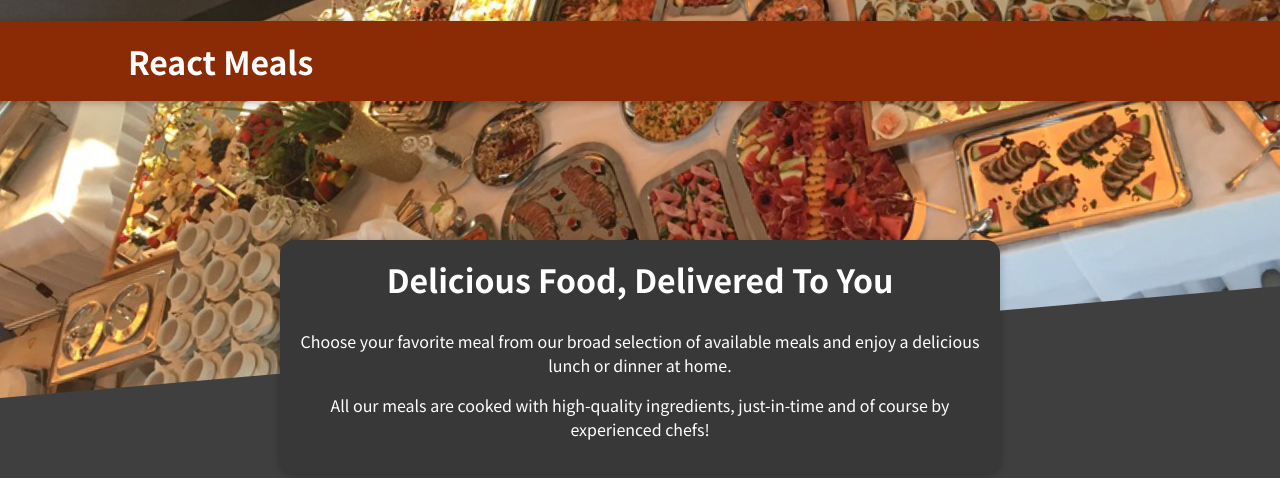
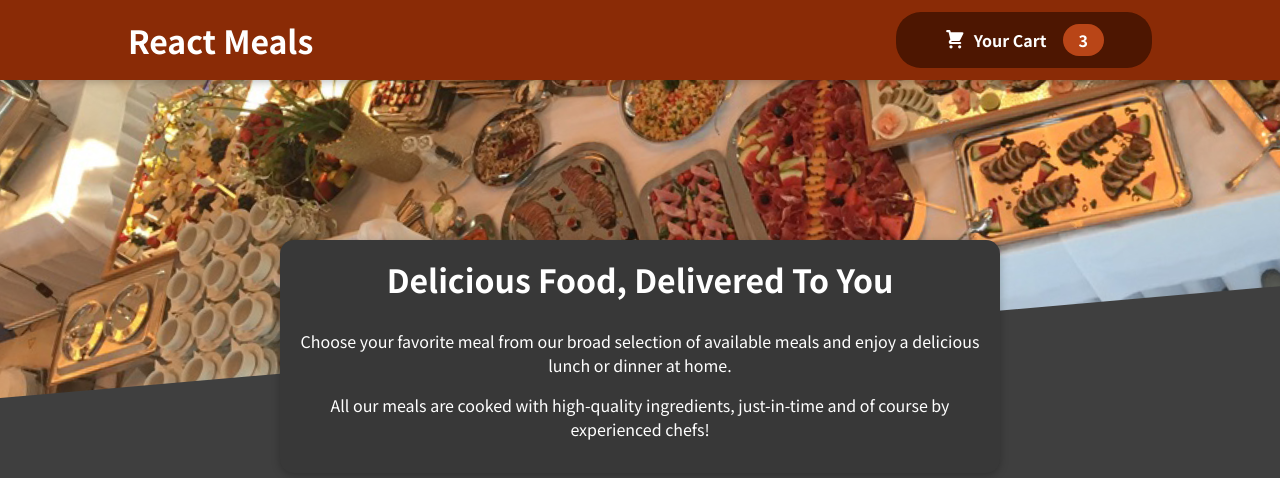
Before and after one commit to Phaedra144/food-order-app, a React (Create React App) app: page / in a window 1280 px wide. Shown: the top 478 px of the page. Built offline with nearby package versions, Linux system fonts and the light colour scheme.

Commit message:
add HeaderCartButton component

```diff
--- a/src/components/UI/Card.js
+++ b/src/components/UI/Card.js
@@ -1,7 +1,7 @@
-import './Card.css';
+import styles from './Card.module.css';
 
 function Card(props) {
-    const classes = 'card ' + props.className;
+    const classes = styles.card + ' ' + props.className;
     return (
         <div className={classes}>{props.children}</div>
     );
--- /dev/null
+++ b/src/components/header/CartIcon.js
@@ -0,0 +1,13 @@
+const CartIcon = () => {
+    return (
+      <svg
+        xmlns='http://www.w3.org/2000/svg'
+        viewBox='0 0 20 20'
+        fill='currentColor'
+      >
+        <path d='M3 1a1 1 0 000 2h1.22l.305 1.222a.997.997 0 00.01.042l1.358 5.43-.893.892C3.74 11.846 4.632 14 6.414 14H15a1 1 0 000-2H6.414l1-1H14a1 1 0 00.894-.553l3-6A1 1 0 0017 3H6.28l-.31-1.243A1 1 0 005 1H3zM16 16.5a1.5 1.5 0 11-3 0 1.5 1.5 0 013 0zM6.5 18a1.5 1.5 0 100-3 1.5 1.5 0 000 3z' />
+      </svg>
+    );
+  };
+
+  export default CartIcon;
--- a/src/components/header/Header.js
+++ b/src/components/header/Header.js
@@ -1,12 +1,14 @@
 import React from "react";
 import mealsImage from '../../assets/meals.jpg';
 import classes from './Header.module.css';
+import HeaderCartButton from "./HeaderCartButton";
 
 function Header() {
     return (
         <React.Fragment>
-            <header>
-                <h1 className={classes.header}>React Meals</h1>
+            <header className={classes.header}>
+                <h1>React Meals</h1>
+                <HeaderCartButton />
             </header>
             <div className={classes['main-image']}>
                 <img src={mealsImage} alt='A table full of delicious food!' />
--- /dev/null
+++ b/src/components/header/HeaderCartButton.js
@@ -0,0 +1,21 @@
+import React from "react";
+import CartIcon from "./CartIcon";
+import styles from './HeaderCartButton.module.css';
+
+const HeaderCartButton = (props) => {
+
+    return (
+        <React.Fragment>
+            <button type={props.type || 'button'} className={styles.button} onClick={props.onClick}>
+                <span className={styles.icon}>
+                    <CartIcon />
+                </span>
+                <span>Your Cart</span>
+                <span className={styles.badge}>3</span>
+            </button>
+        </React.Fragment>
+    );
+
+};
+
+export default HeaderCartButton;
--- /dev/null
+++ b/src/components/header/HeaderCartButton.module.css
@@ -0,0 +1,59 @@
+.button {
+    cursor: pointer;
+    font: inherit;
+    border: none;
+    background-color: #4d1601;
+    color: white;
+    padding: 0.75rem 3rem;
+    display: flex;
+    justify-content: space-around;
+    align-items: center;
+    border-radius: 25px;
+    font-weight: bold;
+  }
+
+  .button:hover,
+  .button:active {
+    background-color: #2c0d00;
+  }
+
+  .icon {
+    width: 1.35rem;
+    height: 1.35rem;
+    margin-right: 0.5rem;
+  }
+
+  .badge {
+    background-color: #b94517;
+    padding: 0.25rem 1rem;
+    border-radius: 25px;
+    margin-left: 1rem;
+    font-weight: bold;
+  }
+
+  .button:hover .badge,
+  .button:active .badge {
+    background-color: #92320c;
+  }
+
+  .bump {
+    animation: bump 300ms ease-out;
+  }
+
+  @keyframes bump {
+    0% {
+      transform: scale(1);
+    }
+    10% {
+      transform: scale(0.9);
+    }
+    30% {
+      transform: scale(1.1);
+    }
+    50% {
+      transform: scale(1.15);
+    }
+    100% {
+      transform: scale(1);
+    }
+  }
```
Also changed, not shown: src/components/UI/Card.module.css (renamed from src/components/UI/Card.css).
